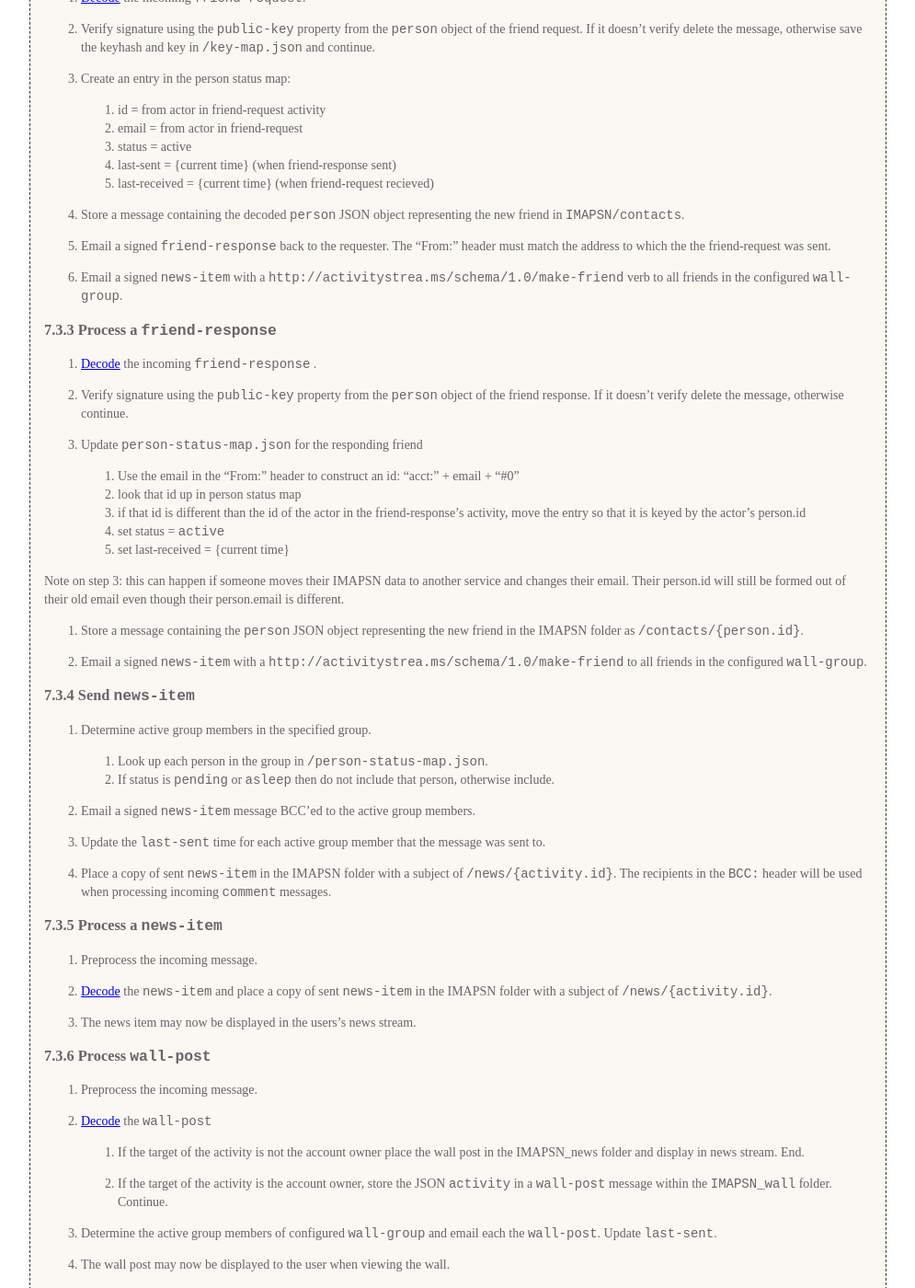
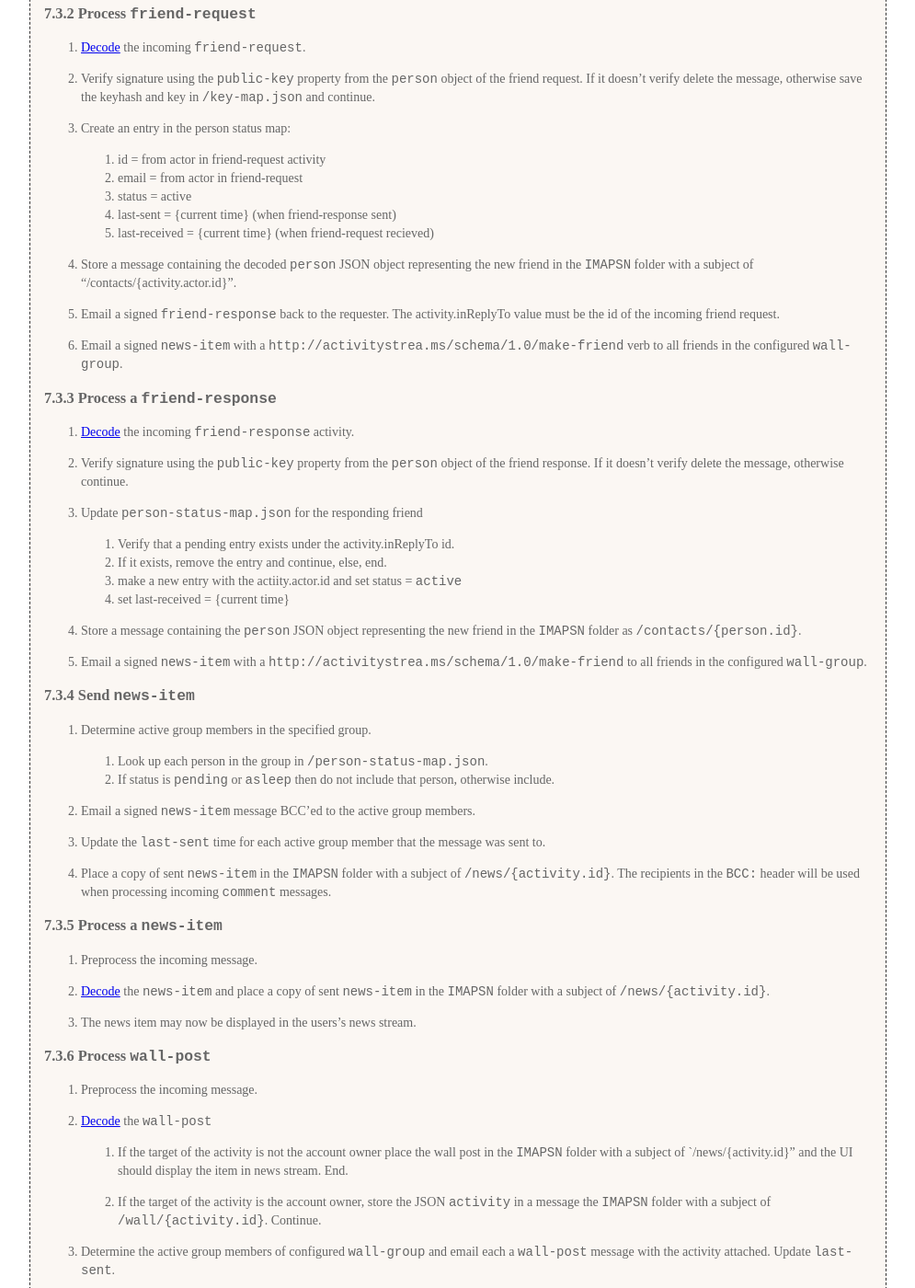
Before and after one commit to imapsn/imapsn.github.com, a Jekyll site: the page built from _posts/2010-09-21-imapsn-client.markdown, in a window 1280 px wide and 1400 px high, scrolled down 9477 px. Shown: the whole window at 92% size, without its empty margins (142-1137 px from the left). Built offline with Jekyll 4.4.1, drawn with Linux system fonts in a browser that asks for light colours; some of the changed text lies outside the part shown.

Commit message:
update data model to flat folder

```diff
--- a/_posts/2010-09-21-imapsn-client.markdown
+++ b/_posts/2010-09-21-imapsn-client.markdown
@@ -148,7 +148,9 @@ The IMAPSN client will do the following:
 ### 4.2.2 Use Case: Message an activity to a group
 
 User's define their own groups. A special group called `everybody`
-includes all persons in `IMAPSN/contacts`.
+includes all accpeted friends. This list correpsonds to all messages
+in the `IMAPSN` folder that have a subject that starts with
+"/contacts".
 
 1. user1 chooses a group to receive the message, and composes the message.
 2. user1.client emails the `news-item` message to group
@@ -342,7 +344,7 @@ The activity contains the following properties:
 ### 5.4.6 `person-update`
 
 This is a message that replaces the current data for a friend in
-IMAPSN/contacts.  The message subject is "\[IMAPSN\] person-update:
+the `IMAPSN` folder.  The message subject is "\[IMAPSN\] person-update:
 {activity.title}" and it has an attached `person` object.
 
 
@@ -434,13 +436,13 @@ Before storing any interface messages in IMAPSN folders the magic
 envelope is removed from the ``application/json`` attachment.  All
 messages are stored in the configured "imapsn-folder" specified in the
 client's account configuration.  The default name for this folder is
-IMAPSN.  Each message in the IMAPSN folder contains an attached JSON
-file.  The subject of each message is a path where each part is
+`IMAPSN`.  Each message in the `IMAPSN` folder contains an attached
+JSON file.  The subject of each message is a path where each part is
 separated by a "/".  The final part of the path is the name of the
 attached file. Clients must not use nested IMAP Folders to organize
 messages since nested Folders are not supported by all IMAP servers.
 
-The messages in the IMAPSN folder have the following subjects:
+The messages in the `IMAPSN` folder have the following subjects:
 
          + path: /contacts/*
          |
@@ -463,7 +465,7 @@ The messages in the IMAPSN folder have the following subjects:
 
 ## 6.3 Format of Data Stored on IMAP Server But Never Messaged
 
-Each message in the IMAPSN folder is a Multipart/alternative MIME
+Each message in the `IMAPSN` folder is a Multipart/alternative MIME
 email message that has the following parts:
 
 * ``application/json``: the JSON representation serialized in plain text.
@@ -481,7 +483,7 @@ addres and `{UUID}` is a [universally unique identifier][UUID].
 ## 6.5 `/account-owner.json`
 
 `/account-owner.json` is a the subject of a message stored in the
-IMAPSN folder.  The `application/json` attachment of this message is
+`IMAPSN` folder.  The `application/json` attachment of this message is
 an JSON object with one or more objects with the following properties.
 
 <table padding="5" border="1">
@@ -548,7 +550,7 @@ objects found in `/contacts` messages.
 
 ## 6.7 `/person-status-map.json`
 
-A message in the IMAPSN folder with the subject "/person-status-map.json".
+A message in the `IMAPSN` folder with the subject "/person-status-map.json".
 The `application/json` attachment of this message will contain a JSON
 object mapping each person `id` to a status object with the folowing
 properties:
@@ -581,7 +583,7 @@ format.
 
 ## 6.9 `/contacts`
 
-The IMAPSN folder will contain one message per person that is
+The `IMAPSN` folder will contain one message per person that is
 a confirmed friend.
 
 The subject of each message will be "/contacts/{person.id}".
@@ -625,7 +627,7 @@ documentation.  Here is an example of a media link construct:
 
 ## 6.10 `/news`
 
-Messages in the IMAPSN folder that are news-items will have a subject
+Messages in the `IMAPSN` folder that are news-items will have a subject
 of "/news/{activity.id}".  The `application/json` attachment will be
 named {activity.id} and will contain an
 [activity][activity.json]. Some of the important fields are listed
@@ -649,12 +651,12 @@ here.
 
 ## 6.11 `/wall`
 
-Messages in the IMAPSN folder that are wall-posts will have a subject
+Messages in the `IMAPSN` folder that are wall-posts will have a subject
 of "/wall/{activity.id}".
 
 ## 6.12 `/inbox`
 
-Messages in the IMAPSN folder that are direct messages will have a
+Messages in the `IMAPSN` folder that are direct messages will have a
 subject of /inbox/{activity.id}". The IMAP interface is used to mark
 them as read or not.
 
@@ -705,16 +707,18 @@ described in the "Interfaces" section of this document.
 1. Construct the `friend-request` activity with a unique id, and make
    a signed magic envelope.
 
-2. Email the `friend-request` message.
+2. Email the `friend-request` message with the attached activity.
 
 3. Make an initial entry in the `/person-status-map.json`.
 
-   1. id = "acct:" + friend_email + "#0"
+   1. id = activity.id
    2. email = from friend request
    3. status = `pending`
    4. last-sent = now
    5. last-received = null
 
+The initial id value for the person-status-map entry is the the id of
+the friend request activity.
 
 ### 7.3.2 Process `friend-request`
 
@@ -734,11 +738,12 @@ described in the "Interfaces" section of this document.
    5. last-received = {current time} (when friend-request recieved)
 
 4. Store a message containing the decoded `person` JSON object
-   representing the new friend in `IMAPSN/contacts`.
+   representing the new friend in the `IMAPSN` folder with a subject
+   of "/contacts/{activity.actor.id}".
 
-5. Email a signed `friend-response` back to the requester. The "From:"
-   header must match the address to which the the friend-request was
-   sent.
+5. Email a signed `friend-response` back to the requester. The
+   activity.inReplyTo value must be the id of the incoming friend
+   request.
 
 6. Email a signed `news-item` with a
    `http://activitystrea.ms/schema/1.0/make-friend` verb to all
@@ -747,7 +752,7 @@ described in the "Interfaces" section of this document.
 
 ### 7.3.3 Process a `friend-response`
 
-1. [Decode][decoded] the incoming `friend-response` .
+1. [Decode][decoded] the incoming `friend-response` activity.
 
 2. Verify signature using the `public-key` property from the `person`
    object of the friend response. If it doesn't verify delete the
@@ -755,21 +760,14 @@ described in the "Interfaces" section of this document.
 
 3. Update `person-status-map.json` for the responding friend
 
-   1. Use the email in the "From:" header to construct an id: "acct:" + email + "#0"
-   2. look that id up in person status map
-   3. if that id is different than the id of the actor in the
-      friend-response's activity, move the entry so that it is keyed
-      by the actor's person.id
-   4. set status = `active`
-   5. set last-received = {current time}
-
-Note on step 3: this can happen if someone moves their IMAPSN data to
-another service and changes their email. Their person.id will still be
-formed out of their old email even though their person.email is
-different.
+   1. Verify that a pending entry exists under the activity.inReplyTo
+      id.
+   2. If it exists, remove the entry and continue, else, end.
+   3. make a new entry with the actiity.actor.id and set status = `active`
+   4. set last-received = {current time}
 
 4. Store a message containing the `person` JSON object representing
-   the new friend in the IMAPSN folder as `/contacts/{person.id}`.
+   the new friend in the `IMAPSN` folder as `/contacts/{person.id}`.
 
 5. Email a signed `news-item` with a `http://activitystrea.ms/schema/1.0/make-friend`
    to all friends in the configured `wall-group`.
@@ -787,7 +785,7 @@ different.
 3. Update the `last-sent` time for each active group member that the
    message was sent to.
 
-4. Place a copy of sent `news-item` in the IMAPSN folder with a
+4. Place a copy of sent `news-item` in the `IMAPSN` folder with a
    subject of `/news/{activity.id}`. The recipients in the `BCC:`
    header will be used when processing incoming `comment` messages.
 
@@ -797,7 +795,7 @@ different.
 1. Preprocess the incoming message.
 
 2. [Decode][decoded] the `news-item` and place a copy of sent
-   `news-item` in the IMAPSN folder with a subject of
+   `news-item` in the `IMAPSN` folder with a subject of
    `/news/{activity.id}`.
 
 3. The news item may now be displayed in the users's news stream.
@@ -810,14 +808,17 @@ different.
 2. [Decode][decoded] the `wall-post`
 
    1. If the target of the activity is not the account owner place the
-      wall post in the IMAPSN_news folder and display in news stream. End.
+      wall post in the `IMAPSN` folder with a subject of
+      `/news/{activity.id}" and the UI should display the item in news
+      stream. End.
 
    2. If the target of the activity is the account owner, store the
-      JSON `activity` in a `wall-post` message within the `IMAPSN_wall`
-      folder. Continue.
+      JSON `activity` in a message the `IMAPSN` folder with a subject
+      of `/wall/{activity.id}`. Continue.
 
-3. Determine the active group members of configured `wall-group`
-   and email each the `wall-post`.  Update `last-sent`.
+3. Determine the active group members of configured `wall-group` and
+   email each a `wall-post` message with the activity attached.
+   Update `last-sent`.
 
 4. The wall post may now be displayed to the user when viewing the wall.
 
@@ -848,10 +849,11 @@ different.
 2. [Decode][decoded] the `comment`
 
 3. Locate the original message that the comment was made `inReplyTo`
-   in `IMAPSN_news`
+   in the `IMAPSN` folder with a subject of "/news/{value of inReplyTo}".
 
-4. If the original message was not created by `account-owner` display
-   it in news stream with the original.
+4. If the original message was not created by `account-owner` the
+   comment will be displayed by a UI in the news stream with the
+   original. End.
 
 5. Otherwise, if the original message was created by `account-owner`
    find list of recipients the original message was sent to.
@@ -888,15 +890,17 @@ This is processed just like a `news-item`.
 
 3. Update the `last-sent` time in `person-status-map.json` for each recipient.
 
-4. Place a copy of sent `direct-message` in `IMAPSN_inbox`.
+4. Place a copy of sent `direct-message` in the `IMAPSN` folder with a
+   subject of "/inbox/{activity.id}".
 
 
 ### 7.3.12 Process incoming `direct-message`
 
 1. Preprocess the incoming `direct-message`.
 
-2. [Decode][decoded] the `direct-message` and store the JSON `activity` in
-   a `direct-message` within the `IMAPSN_inbox` folder.
+2. [Decode][decoded] the `direct-message` and store the JSON
+   `activity` in a `direct-message` within the `IMAPSN` folder with a
+   subject of "/inbox/{activity.id}".
 
 3. The new message may now be displayed in the users's message inbox.
 
```
